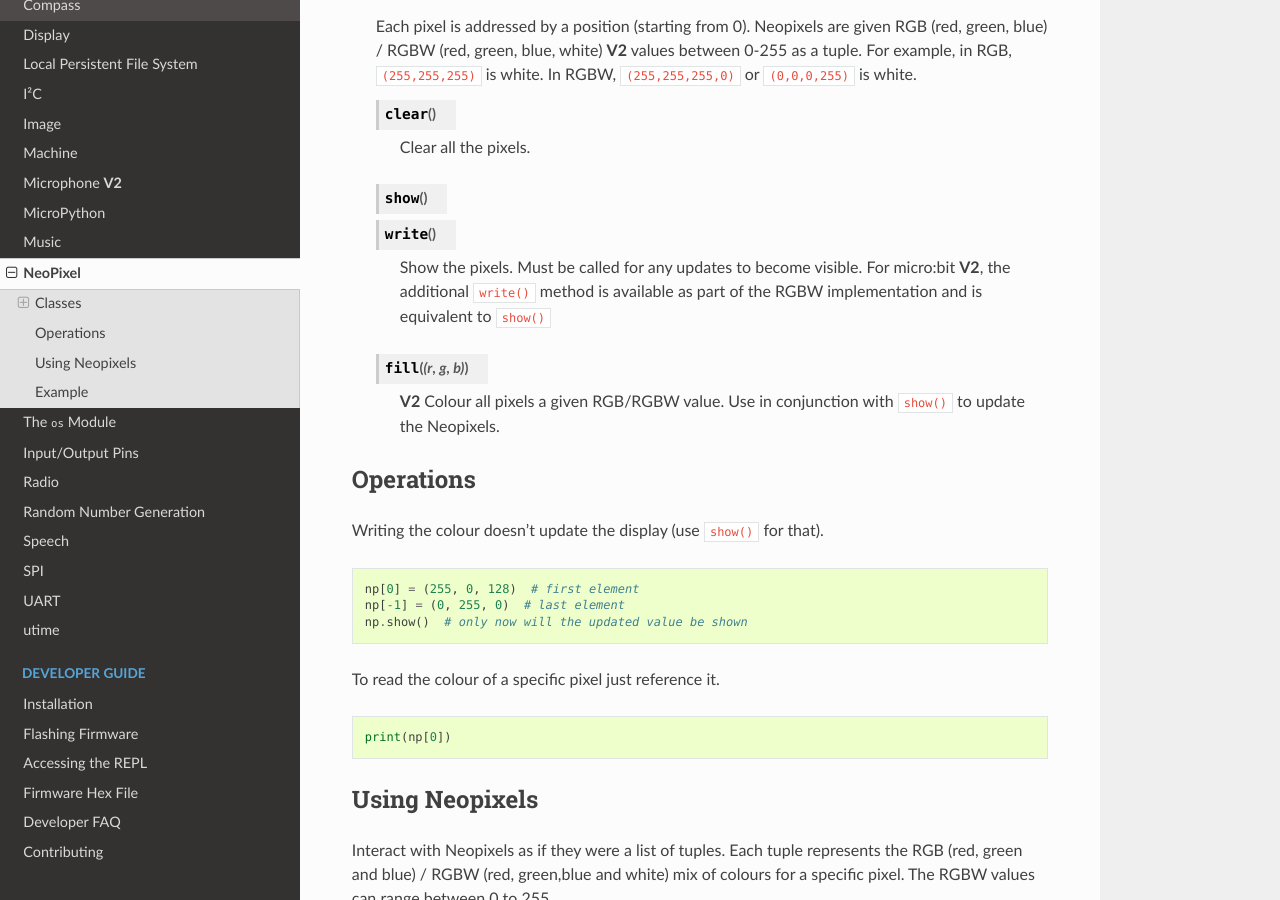
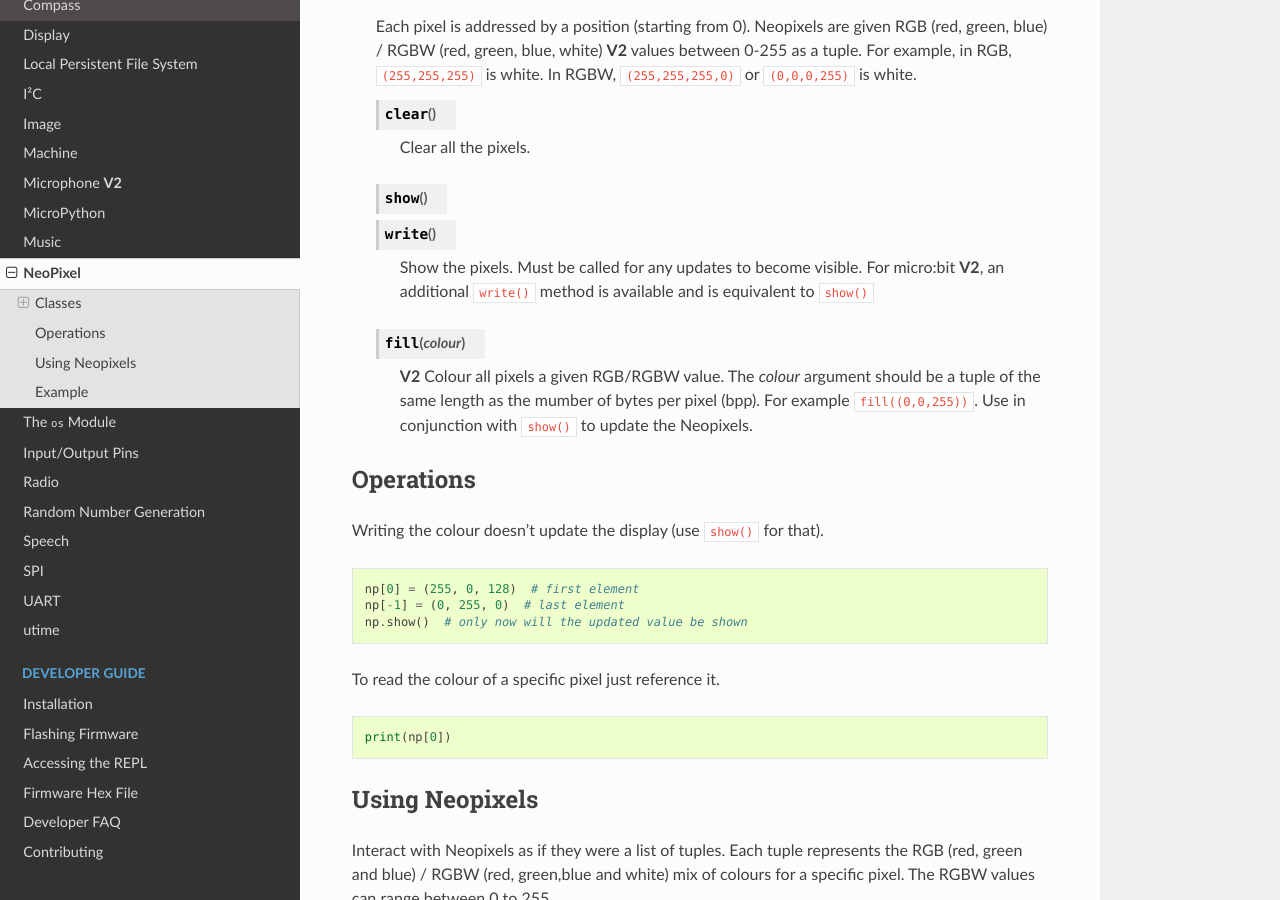
Before and after one commit to bbcmicrobit/micropython, a Sphinx documentation site: the page built from docs/neopixel.rst, in a window 1280 px wide and 900 px high, scrolled down 2165 px. Built offline with Sphinx 7.4.7 and the Read the Docs theme 2.0.0, drawn with Linux system fonts in a browser that asks for light colours.

Commit message:
Docs: Update neopixel

```diff
--- a/docs/neopixel.rst
+++ b/docs/neopixel.rst
@@ -75,13 +75,14 @@ Classes
                    write()
 
         Show the pixels. Must be called for any updates to become visible.
-        For micro:bit **V2**, the additional ``write()`` method is
-        available as part of the RGBW implementation and is equivalent
-        to ``show()``
+        For micro:bit **V2**, an additional ``write()`` method is
+        available and is equivalent to ``show()``
 
-    .. py:method:: fill((r,g,b))
+    .. py:method:: fill(colour)
 
-        **V2** Colour all pixels a given RGB/RGBW value. Use in conjunction with
+        **V2** Colour all pixels a given RGB/RGBW value. The `colour` argument
+        should be a tuple of the same length as the mumber of bytes per pixel
+        (bpp). For example ``fill((0,0,255))``. Use in conjunction with
         ``show()`` to update the Neopixels.
 
 Operations
```
